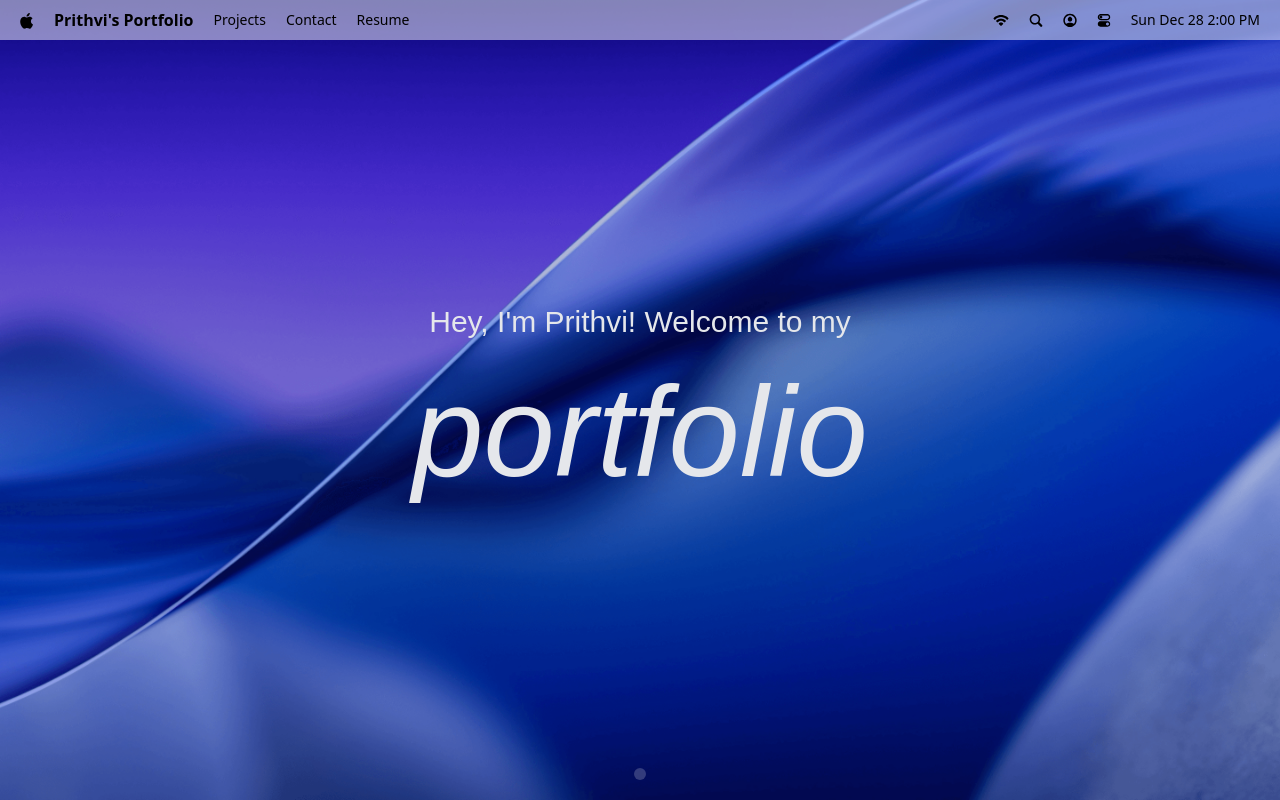
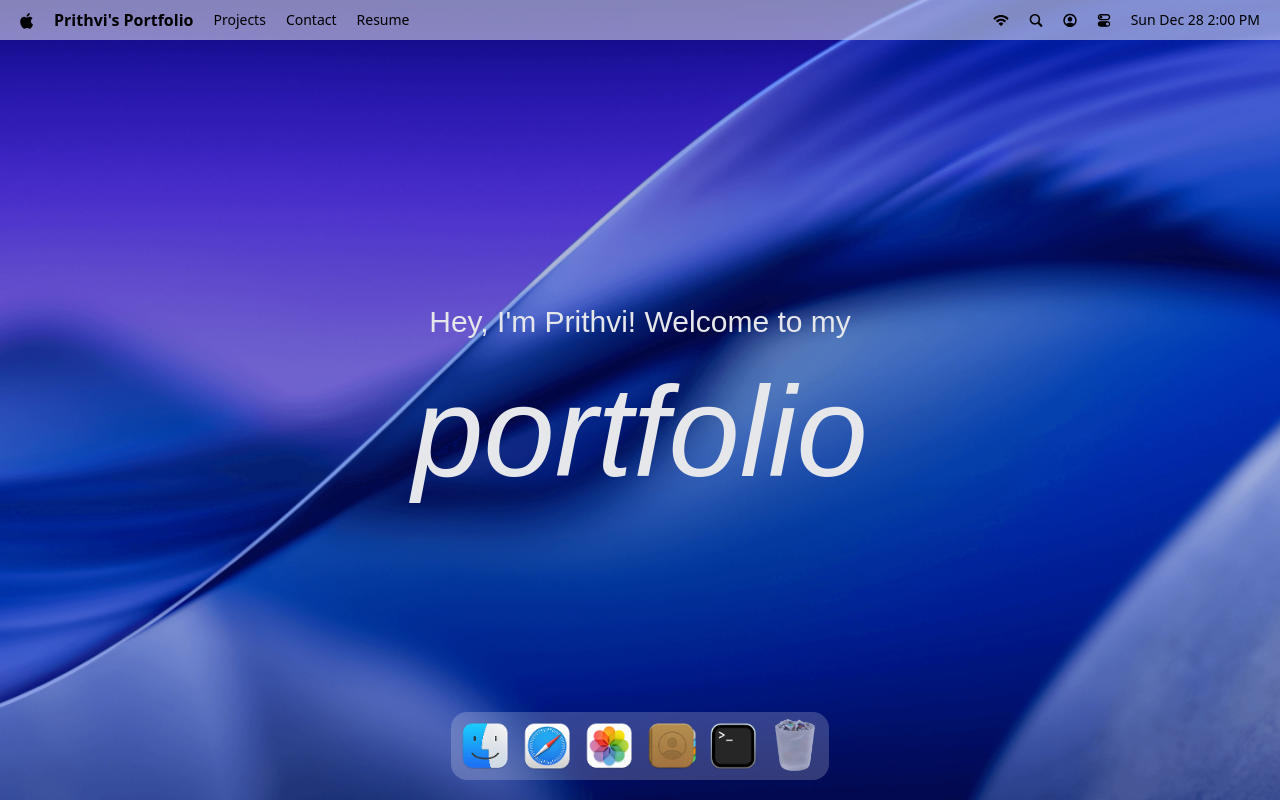
Before and after one commit to PrithviPPR8/mac-os-portfolio, a React (Vite) app: page / in a window 1280 px wide. Built offline with nearby package versions, Linux system fonts and the light colour scheme; a web font is replaced by a local one.

Commit message:
Implement Dock Presentation

```diff
--- a/package.json
+++ b/package.json
@@ -17,6 +17,7 @@
     "lucide-react": "^0.562.0",
     "react": "^19.2.0",
     "react-dom": "^19.2.0",
+    "react-tooltip": "^5.30.0",
     "tailwindcss": "^4.1.18"
   },
   "devDependencies": {
--- a/src/components/Dock.jsx
+++ b/src/components/Dock.jsx
@@ -1,12 +1,89 @@
+import { dockApps } from '#constants';
+import { useGSAP } from '@gsap/react';
 import React, { useRef } from 'react'
+import { Tooltip } from 'react-tooltip';
+import gsap from 'gsap';
 
 const Dock = () => {
   const dockRef = useRef(null);
 
+  useGSAP(() => {
+    const dock = dockRef.current;
+    if(!dock) return;
+
+    const icons = dock.querySelectorAll(".dock-icon");
+
+    const animateIcons = (mouseX) => {
+      const { left } = dock.getBoundingClientRect();
+
+      icons.forEach((icon) => {
+        const { left: iconLeft, width } = icon.getBoundingClientRect();
+        const center = iconLeft - left + width/2;
+        const distance = Math.abs(mouseX - center);
+        const intensity = Math.exp(-(distance ** 2.5) / 2000);
+
+        gsap.to(icon, {
+          scale: 1 + 0.25 * intensity,
+          y: -15 * intensity,
+          duration: 0.2,
+          ease: 'power1.out',
+        })
+      })
+    };
+
+    const handleMouseMove = (e) => {
+      const { left } = dock.getBoundingClientRect();
+
+      animateIcons(e.clientX - left);
+    };
+
+    const resetIcons = () => icons.forEach((icon) => gsap.to(icon, {
+      scale: 1,
+      y: 0,
+      duration: 0.3,
+      ease: "power1.out",
+    }));
+
+    dock.addEventListener('mousemove', handleMouseMove);
+    dock.addEventListener('mouseleave', resetIcons);
+
+    return () => {
+      dock.removeEventListener('mousemove', handleMouseMove);
+      dock.removeEventListener('mouseleave', resetIcons);
+    }
+  }, []);
+
+
+  const toggleApp = (app) => {
+    //TODO Implement Open Window Logic
+  }
+
   return (
     <section id='dock'>
         <div ref={dockRef} className='dock-container'>
+            {dockApps.map(({ id, name, icon, canOpen }) => (
+              <div key={id} className='relative flex justify-center'>
+                <button
+                  type='button'
+                  className='dock-icon'
+                  aria-label='name'
+                  data-tooltip-id='dock-tooltip'
+                  data-tooltip-content={name}
+                  data-tooltip-delay-show={150}
+                  disabled={!canOpen}
+                  onClick={() => toggleApp({ id, canOpen })}
+                >
+                  <img
+                    src={`/images/${icon}`}
+                    alt={name}
+                    loading='lazy'
+                    className={canOpen ? "" : "opacity-60"}
+                  />
+                </button>
+              </div>
+            ))}
 
+            <Tooltip id='dock-tooltip' place='top' className='tooltip' />
         </div>
     </section>
   )
```
Also changed, not shown: 1 other file (tests, documents, lock files or other folders).
